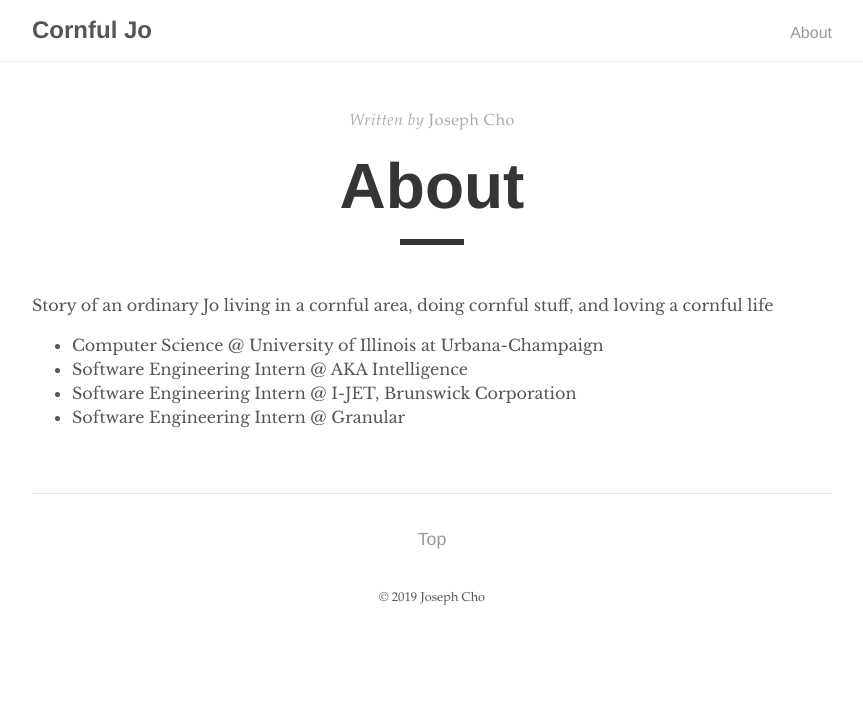
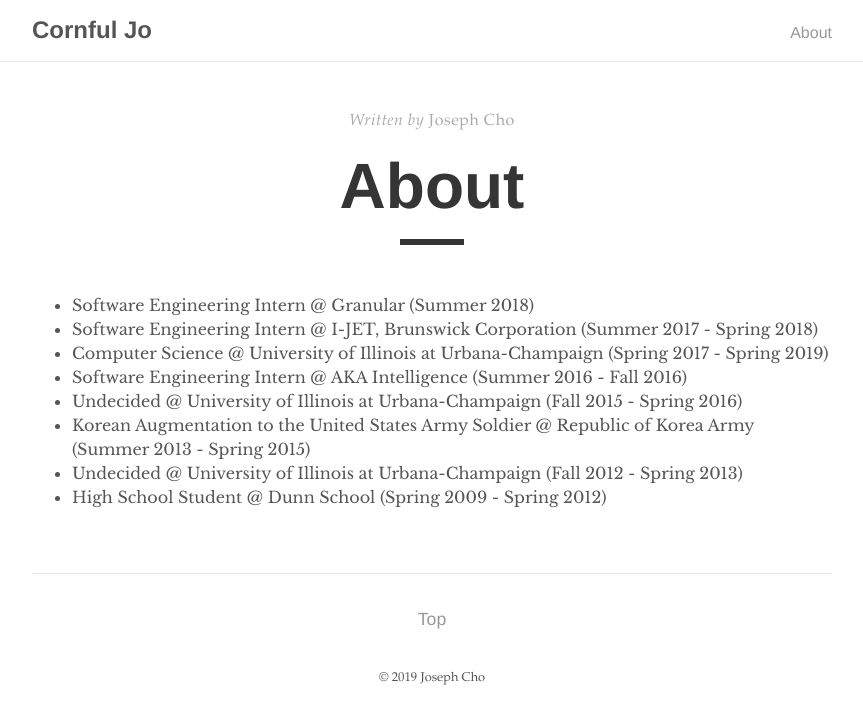
Before and after one commit to jocho-here/mgjo5899.github.io, a Jekyll site: the page built from about.md, in a window 1280 px wide. Shown: the top 724 px of the page, without its empty margins (208-1071 px from the left). Built offline with Jekyll 4.4.1, drawn with Linux system fonts in a browser that asks for light colours.

Commit message:
Updated about.md

```diff
--- a/about.md
+++ b/about.md
@@ -4,8 +4,11 @@ title: "About"
 permalink: /about/
 ---
 
-Story of an ordinary Jo living in a cornful area, doing cornful stuff, and loving a cornful life
-- Computer Science @ University of Illinois at Urbana-Champaign
-- Software Engineering Intern @ AKA Intelligence
-- Software Engineering Intern @ I-JET, Brunswick Corporation
-- Software Engineering Intern @ Granular
+- Software Engineering Intern @ Granular (Summer 2018)
+- Software Engineering Intern @ I-JET, Brunswick Corporation (Summer 2017 - Spring 2018)
+- Computer Science @ University of Illinois at Urbana-Champaign (Spring 2017 - Spring 2019)
+- Software Engineering Intern @ AKA Intelligence (Summer 2016 - Fall 2016)
+- Undecided @ University of Illinois at Urbana-Champaign (Fall 2015 - Spring 2016)
+- Korean Augmentation to the United States Army Soldier @ Republic of Korea Army (Summer 2013 - Spring 2015)
+- Undecided @ University of Illinois at Urbana-Champaign (Fall 2012 - Spring 2013)
+- High School Student @ Dunn School (Spring 2009 - Spring 2012)
```
